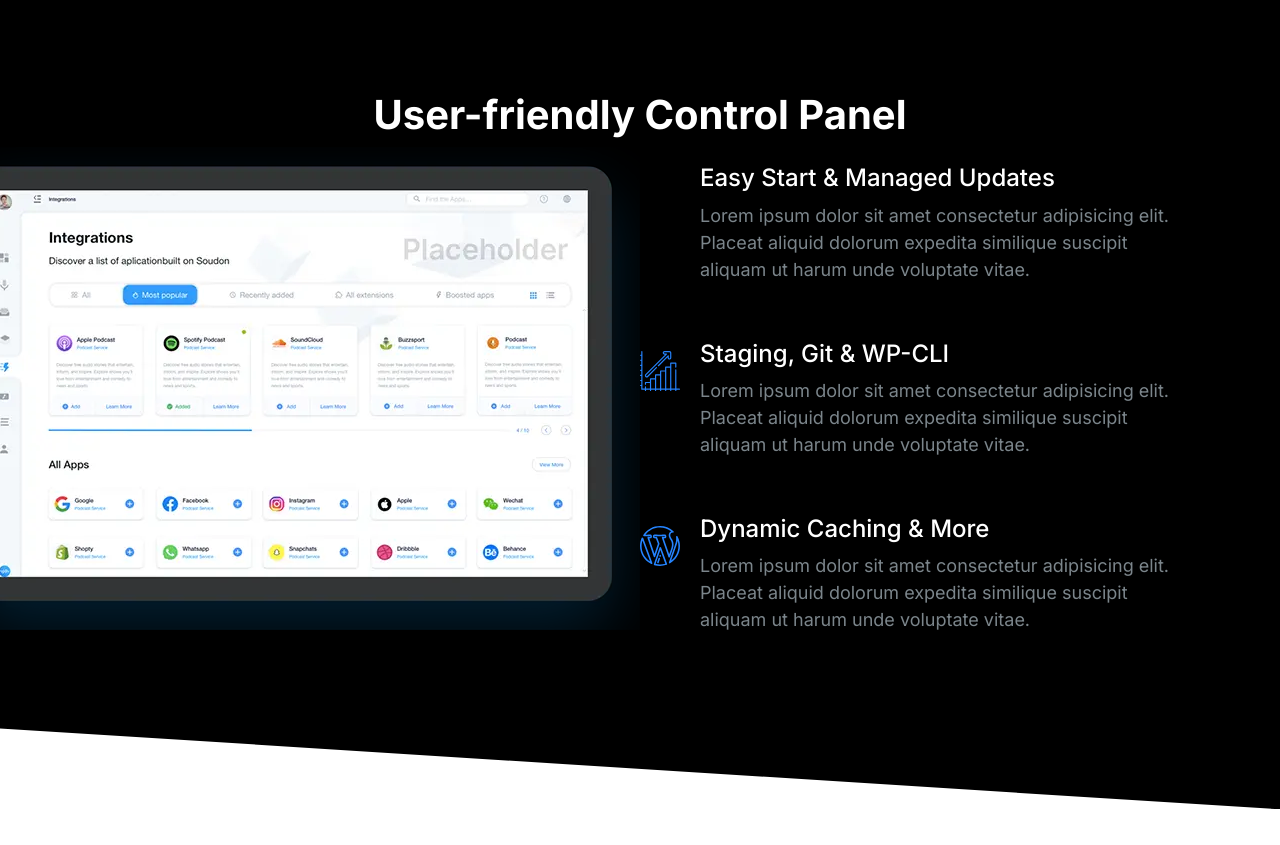
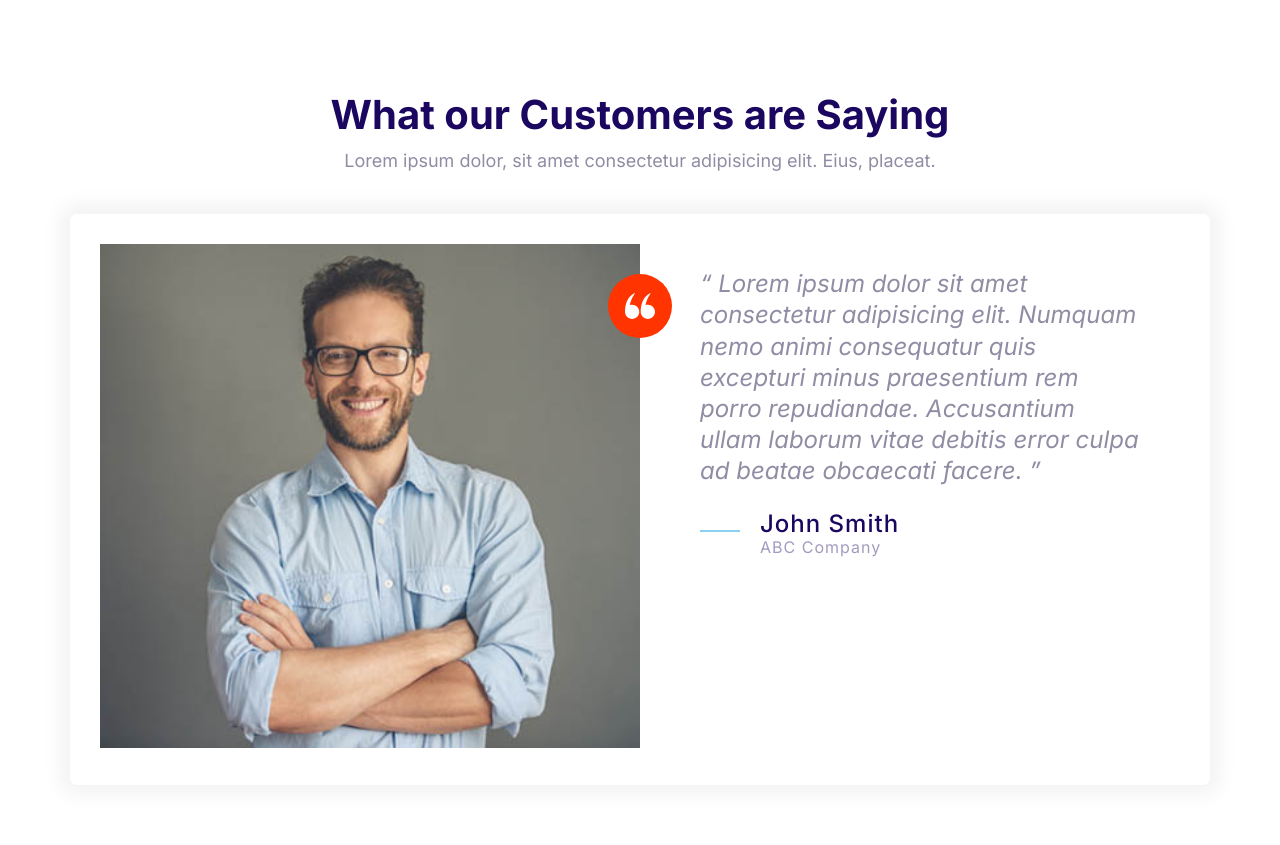
Before and after one commit to mrbilalashraf/Hosting-Website, a plain HTML site: page index.html in a window 1280 px wide. Before the commit the page ends 809 px from the top, so only its background shows below. Drawn offline with Linux system fonts and the light colour scheme.

Commit message:
Updated testimonial component.

```diff
--- a/css/styles.css
+++ b/css/styles.css
@@ -626,6 +626,7 @@ a {
 
 .block__header {
     text-align: center;
+    margin-bottom: 4rem;
 }
 
 .block__heading {
--- a/index.html
+++ b/index.html
@@ -14,73 +14,51 @@
     <link rel="stylesheet" href="/css/styles.css" />
   </head>
   <body>
-    <section class="block block--dark block--skewed-right block-showcase">
+    <section class="block">
       <header class="block__header">
-        <h2>User-friendly Control Panel</h2>
+        <h2>What our Customers are Saying</h2>
+        <p>
+          Lorem ipsum dolor, sit amet consectetur adipisicing elit. Eius,
+          placeat.
+        </p>
       </header>
-      <div class="container grid grid--1x2">
-        <picture class="block-showcase__picture">
-          <source
-            type="image/webp"
-            srcset="images/ipad.webp 1x, images/ipad@2x.webp 2x" />
-          <source
-            type="image/png"
-            srcset="images/ipad.png 1x, images/ipad@2x.png 2x" />
-          <img src="images/ipad.png" alt=""
-        /></picture>
-        <ul class="list">
-          <li>
+      <div class="container">
+        <div class="card testimonial">
+          <div class="grid grid--1x2">
+            <div class="testimonial__image">
+              <img
+                src="/images/testimonial.jpg"
+                alt="A happy, smiling customer."
+              />
+              <span class="icon-container icon-container--accent">
+                <svg class="icon icon--white icon--small">
+                  <use xlink:href="images/sprite.svg#quotes"></use>
+                </svg>
+              </span>
+            </div>
+            <blockquote class="quote">
+              <p class="quote__text">
+                Lorem ipsum dolor sit amet consectetur adipisicing elit. Numquam
+                nemo animi consequatur quis excepturi minus praesentium rem
+                porro repudiandae. Accusantium ullam laborum vitae debitis error
+                culpa ad beatae obcaecati facere.
+              </p>
+              <footer>
                 <div class="media">
                   <div class="media__image">
-                <svg class="icon icon--primary">
-                  <use xlink:href="images/sprite.svg#snap"></use>
+                    <svg class="icon icon--primary quote__line">
+                      <use xlink:href="images/sprite.svg#line"></use>
                     </svg>
                   </div>
                   <div class="media__body">
-                <h3 class="media__title">Easy Start & Managed Updates</h3>
-                <p>
-                  Lorem ipsum dolor sit amet consectetur adipisicing elit.
-                  Placeat aliquid dolorum expedita similique suscipit aliquam ut
-                  harum unde voluptate vitae.
-                </p>
+                    <h3 class="media__title quote__author">John Smith</h3>
+                    <p class="quote__organization">ABC Company</p>
                   </div>
                 </div>
-          </li>
-          <li>
-            <div class="media">
-              <div class="media__image">
-                <svg class="icon icon--primary">
-                  <use xlink:href="images/sprite.svg#growth"></use>
-                </svg>
-              </div>
-              <div class="media__body">
-                <h3 class="media__title">Staging, Git & WP-CLI</h3>
-                <p>
-                  Lorem ipsum dolor sit amet consectetur adipisicing elit.
-                  Placeat aliquid dolorum expedita similique suscipit aliquam ut
-                  harum unde voluptate vitae.
-                </p>
+              </footer>
+            </blockquote>
           </div>
         </div>
-          </li>
-          <li>
-            <div class="media">
-              <div class="media__image">
-                <svg class="icon icon--primary">
-                  <use xlink:href="images/sprite.svg#wordpress"></use>
-                </svg>
-              </div>
-              <div class="media__body">
-                <h3 class="media__title">Dynamic Caching & More</h3>
-                <p>
-                  Lorem ipsum dolor sit amet consectetur adipisicing elit.
-                  Placeat aliquid dolorum expedita similique suscipit aliquam ut
-                  harum unde voluptate vitae.
-                </p>
-              </div>
-            </div>
-          </li>
-        </ul>
       </div>
     </section>
   </body>
```
Also changed, not shown: components/testimonials.html (+12 -2 lines). Lines whose indentation alone changed are shown as unchanged.
